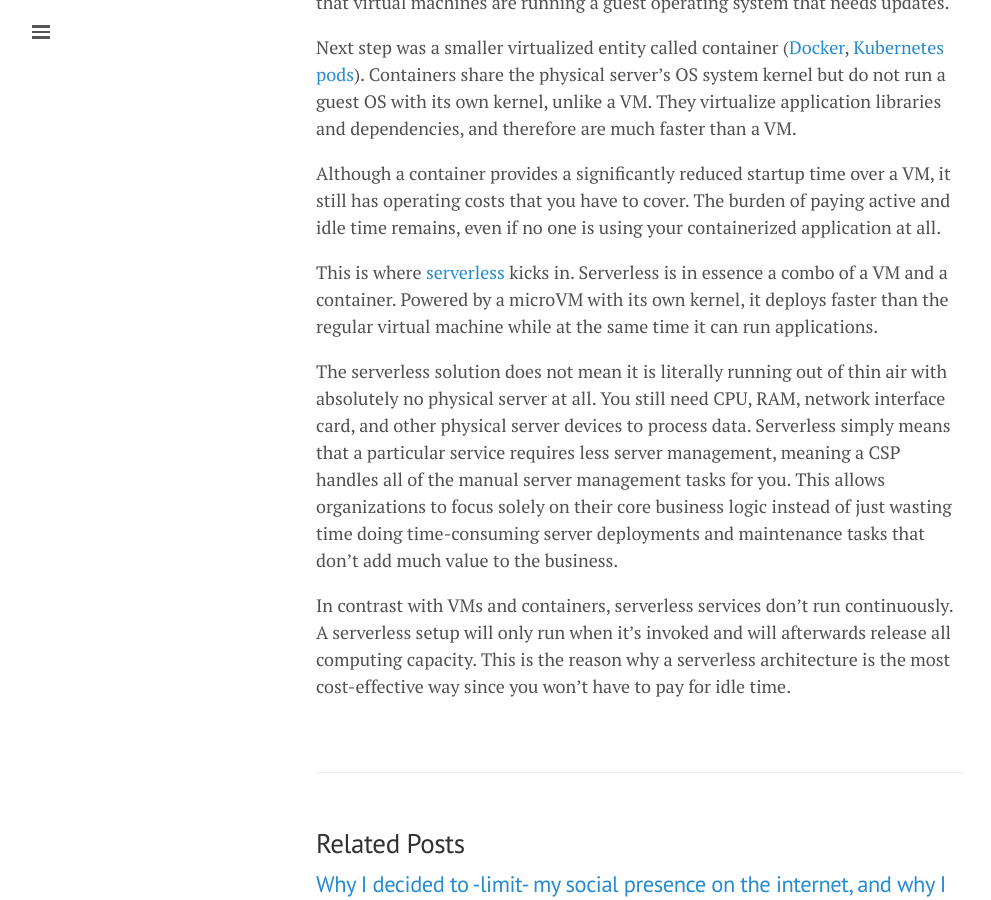
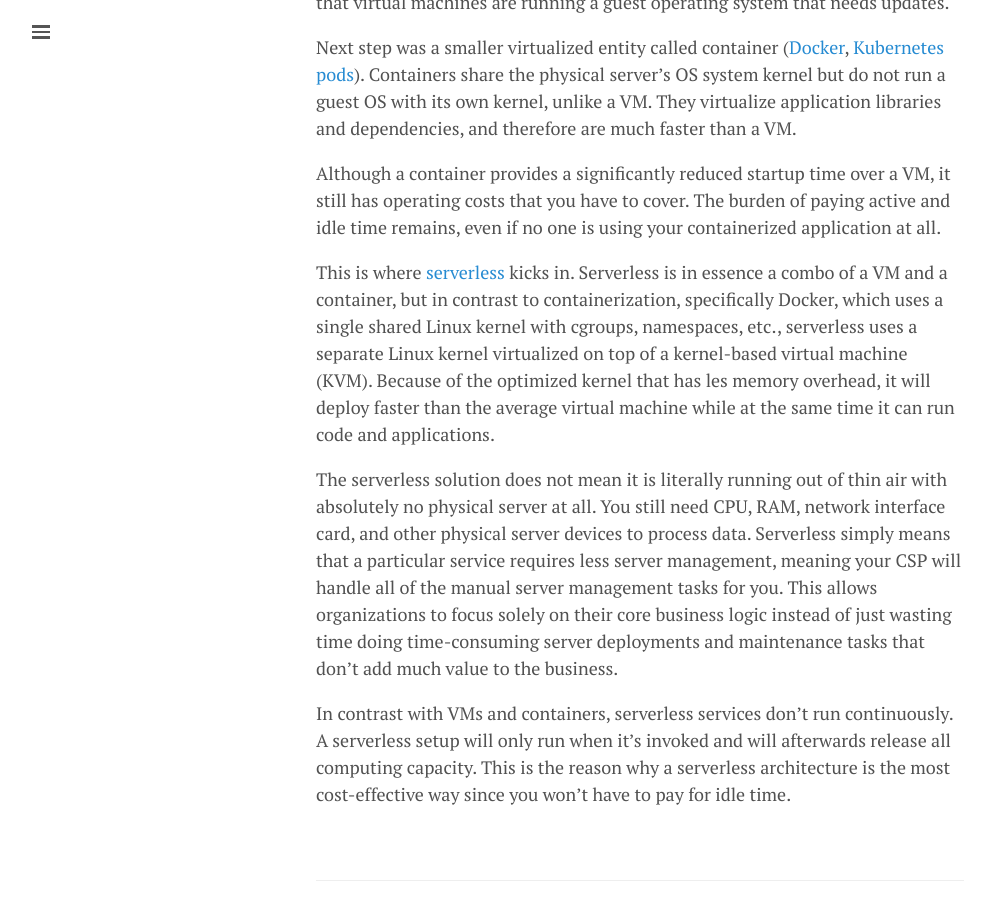
Before and after one commit to lgeurts/lgeurts.github.io, a Jekyll site: the page built from _posts/2022-03-29-what-is-serverless-computing.md, in a window 1280 px wide and 900 px high, scrolled down 841 px. Shown: the whole window, without its empty margins (0-991 px from the left). Built offline with Jekyll 4.4.1, drawn with Linux system fonts in a browser that asks for light colours; nearby versions of some CDN libraries; comment, search, counter and statistics services are not loaded.

Commit message:
Update 2022-03-29-what-is-serverless-computing.md

```diff
--- a/_posts/2022-03-29-what-is-serverless-computing.md
+++ b/_posts/2022-03-29-what-is-serverless-computing.md
@@ -21,8 +21,8 @@ Next step was a smaller virtualized entity called container ([Docker](https://aw
 
 Although a container provides a significantly reduced startup time over a VM, it still has operating costs that you have to cover. The burden of paying active and idle time remains, even if no one is using your containerized application at all.
 
-This is where [serverless](https://aws.amazon.com/serverless/) kicks in. Serverless is in essence a combo of a VM and a container. Powered by a microVM with its own kernel, it deploys faster than the regular virtual machine while at the same time it can run applications.
+This is where [serverless](https://aws.amazon.com/serverless/) kicks in. Serverless is in essence a combo of a VM and a container, but in contrast to containerization, specifically Docker, which uses a single shared Linux kernel with cgroups, namespaces, etc., serverless uses a separate Linux kernel virtualized on top of a kernel-based virtual machine (KVM). Because of the optimized kernel that has les memory overhead, it will deploy faster than the average virtual machine while at the same time it can run code and applications.
 
-The serverless solution does not mean it is literally running out of thin air with absolutely no physical server at all. You still need CPU, RAM, network interface card, and other physical server devices to process data. Serverless simply means that a particular service requires less server management, meaning a CSP handles all of the manual server management tasks for you. This allows organizations to focus solely on their core business logic instead of just wasting time doing time-consuming server deployments and maintenance tasks that don’t add much value to the business.
+The serverless solution does not mean it is literally running out of thin air with absolutely no physical server at all. You still need CPU, RAM, network interface card, and other physical server devices to process data. Serverless simply means that a particular service requires less server management, meaning your CSP will handle all of the manual server management tasks for you. This allows organizations to focus solely on their core business logic instead of just wasting time doing time-consuming server deployments and maintenance tasks that don’t add much value to the business.
 
 In contrast with VMs and containers, serverless services don't run continuously. A serverless setup will only run when it's invoked and will afterwards release all computing capacity. This is the reason why a serverless architecture is the most cost-effective way since you won’t have to pay for idle time.
```
